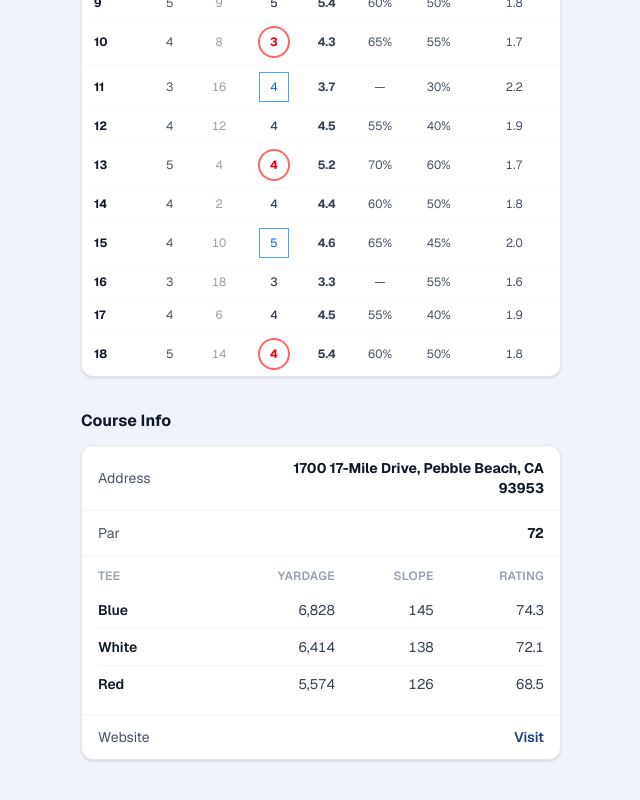
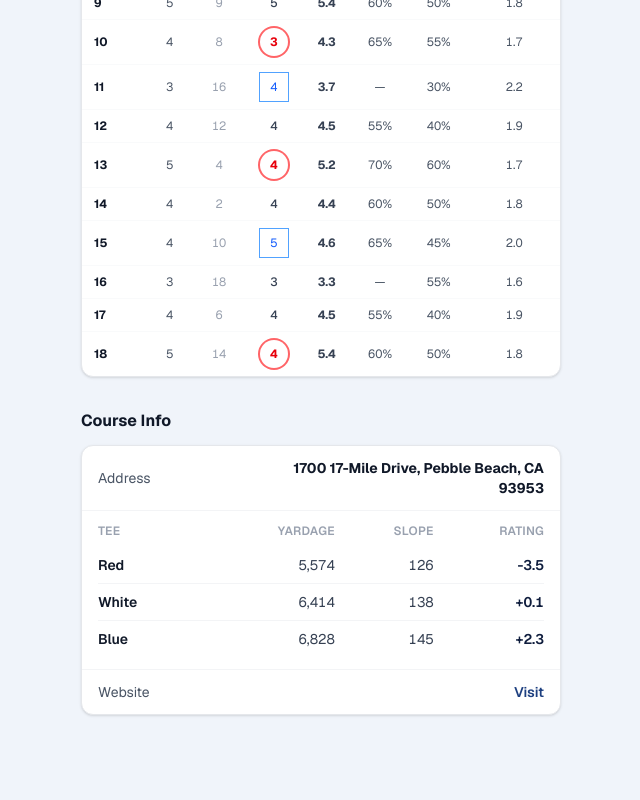
Before and after one commit to justlookingaround5/golf-trip, a Next.js app: page /v2/course/course1 in a window 1280 px wide. Shown: the part 1283-2083 px from the top of the page, without its empty margins (319-959 px from the left). Built offline with nearby package versions, Linux system fonts and the light colour scheme; no server answers.

Commit message:
Update Course Info tees table: remove par row, relative rating, asc yardage sort
- Remove standalone Par row
- Rating column now shows +/- relative to par (e.g. +0.1, -1.9, E)
- Sort tees shortest → longest

Co-Authored-By: Claude Sonnet 4.6 <noreply@anthropic.com>

```diff
--- a/src/app/v2/course/[courseId]/page.tsx
+++ b/src/app/v2/course/[courseId]/page.tsx
@@ -221,10 +221,6 @@ function CourseInfoSection({ course, location, par }: { course: import('@/lib/v2
             <span className="text-sm font-bold text-gray-900 text-right max-w-[60%]">{location}</span>
           </div>
         )}
-        <div className="flex items-center justify-between px-4 py-3">
-          <span className="text-sm text-gray-600">Par</span>
-          <span className="text-sm font-bold text-gray-900">{par}</span>
-        </div>
         {course.tees.length > 0 && (
           <div className="px-4 py-3">
             <table className="w-full text-sm">
@@ -238,15 +234,19 @@ function CourseInfoSection({ course, location, par }: { course: import('@/lib/v2
               </thead>
               <tbody className="divide-y divide-gray-100">
                 {[...course.tees]
-                  .sort((a, b) => b.yardage - a.yardage)
-                  .map(t => (
-                    <tr key={t.name}>
-                      <td className="py-2 font-semibold text-gray-900">{t.name}</td>
-                      <td className="py-2 text-right text-gray-700 tabular-nums">{t.yardage.toLocaleString()}</td>
-                      <td className="py-2 text-right text-gray-700 tabular-nums">{t.slope}</td>
-                      <td className="py-2 text-right text-gray-700 tabular-nums">{t.rating.toFixed(1)}</td>
-                    </tr>
-                  ))}
+                  .sort((a, b) => a.yardage - b.yardage)
+                  .map(t => {
+                    const diff = t.rating - par
+                    const ratingStr = diff === 0 ? 'E' : `${diff > 0 ? '+' : ''}${diff.toFixed(1)}`
+                    return (
+                      <tr key={t.name}>
+                        <td className="py-2 font-semibold text-gray-900">{t.name}</td>
+                        <td className="py-2 text-right text-gray-700 tabular-nums">{t.yardage.toLocaleString()}</td>
+                        <td className="py-2 text-right text-gray-700 tabular-nums">{t.slope}</td>
+                        <td className="py-2 text-right tabular-nums font-semibold">{ratingStr}</td>
+                      </tr>
+                    )
+                  })}
               </tbody>
             </table>
           </div>
```
